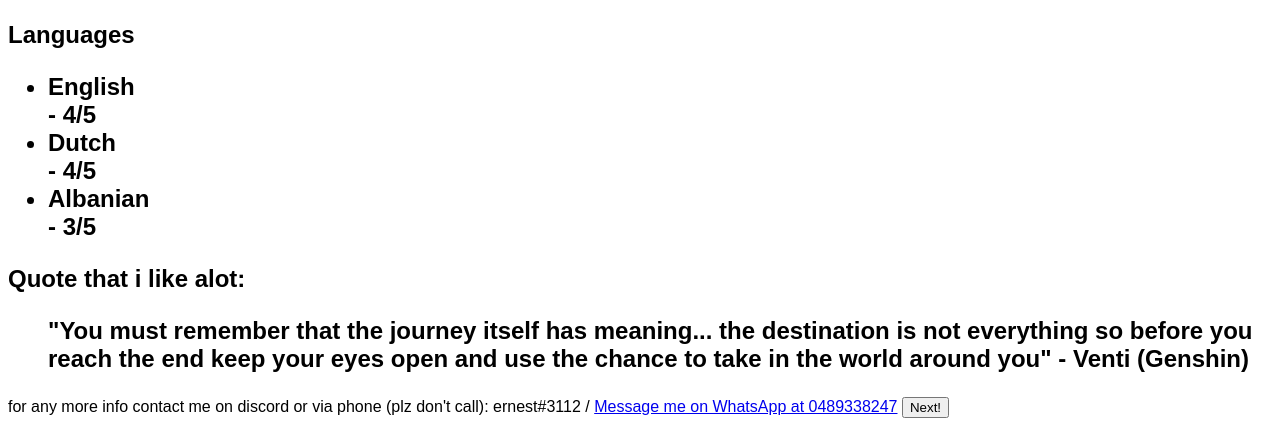
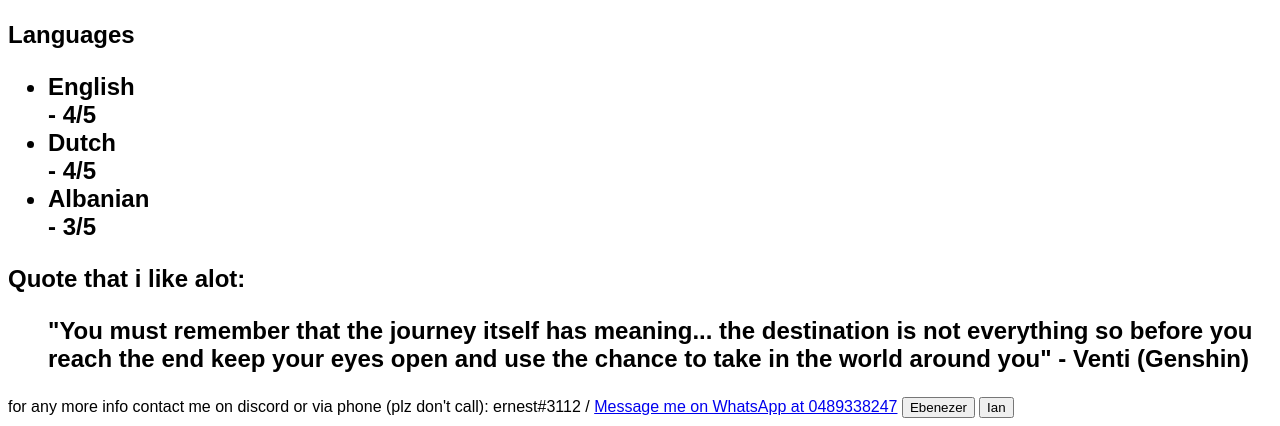
Before and after one commit to Quicksilver3/html-basics, a plain HTML site: page index.html in a window 1280 px wide. Shown: the part 887-1313 px from the top of the page. Drawn offline with Linux system fonts and the light colour scheme.

Commit message:
Update index.html

```diff
--- a/index.html
+++ b/index.html
@@ -55,7 +55,7 @@ for any more info contact me on discord or via phone (plz don't call): ernest#31
 
 
 
-<button type="button" onclick="alert('Hello world!')">Next!</button>
+<button type="button" onclick="alert('Hello world!')">Ebenezer</button> <button type="button" onclick="alert('Hello world!')">Ian</button>
 
 </body>
 </html>
```
